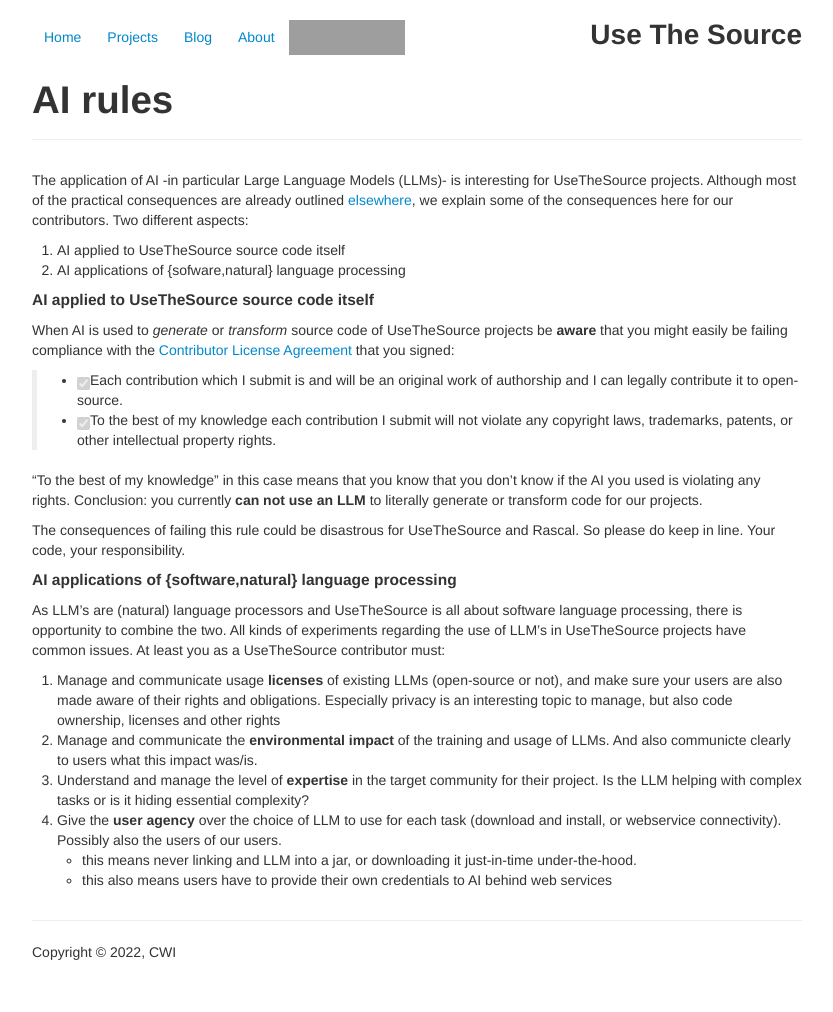
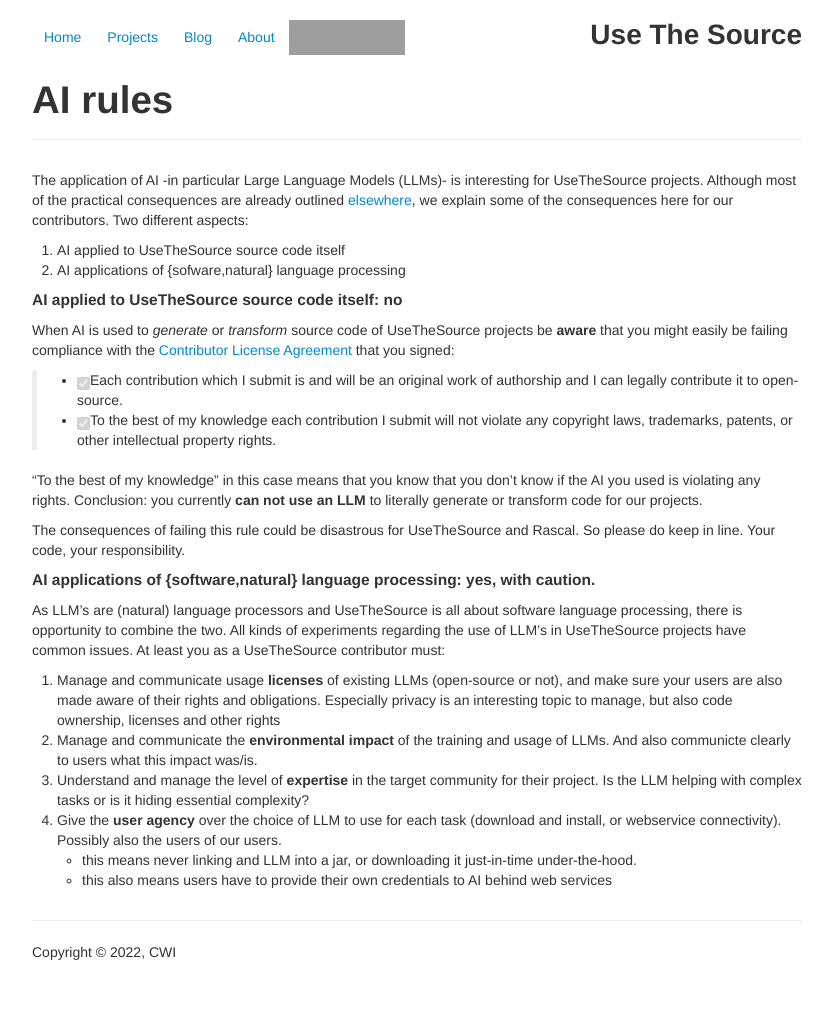
Before and after one commit to usethesource/usethesource.github.io, a Jekyll site: the page built from about/ai.md, in a window 1280 px wide. Shown: the whole page, without its empty margins (223-1056 px from the left). Built offline with Jekyll 4.4.1, drawn with Linux system fonts in a browser that asks for light colours; our own code applies the rules of GitHub Pages for plain Markdown files; grey boxes are pictures that could not be loaded.

Commit message:
Revise AI application guidelines in about/ai.md
Updated the guidelines regarding AI applications in UseTheSource projects, clarifying compliance and cautionary measures.

```diff
--- a/about/ai.md
+++ b/about/ai.md
@@ -9,7 +9,7 @@
 1. AI applied to UseTheSource source code itself
 2. AI applications of {sofware,natural} language processing
 
-#### AI applied to UseTheSource source code itself
+#### AI applied to UseTheSource source code itself: no
 
 When AI is used to _generate_ or _transform_ source code of UseTheSource projects be **aware**
 that you might easily be failing compliance with the [Contributor License Agreement](https://github.com/usethesource/usethesource.github.io/blob/master/about/index.md#:~:text=Contributor%20License%20Agreement) that you signed:
@@ -23,7 +23,7 @@
 The consequences of failing this rule could be disastrous for UseTheSource and Rascal.
 So please do keep in line. Your code, your responsibility.
 
-#### AI applications of {software,natural} language processing
+#### AI applications of {software,natural} language processing: yes, with caution.
 
 As LLM's are (natural) language processors and UseTheSource is all about software language processing, there is opportunity to combine the two. All kinds of experiments regarding the use of LLM's in UseTheSource projects have common issues. At least you as a UseTheSource contributor must:
 1. Manage and communicate usage **licenses** of existing LLMs (open-source or not), and make sure your users are also made aware of their rights and obligations. Especially privacy is an interesting topic to manage, but also code ownership, licenses and other rights
```
